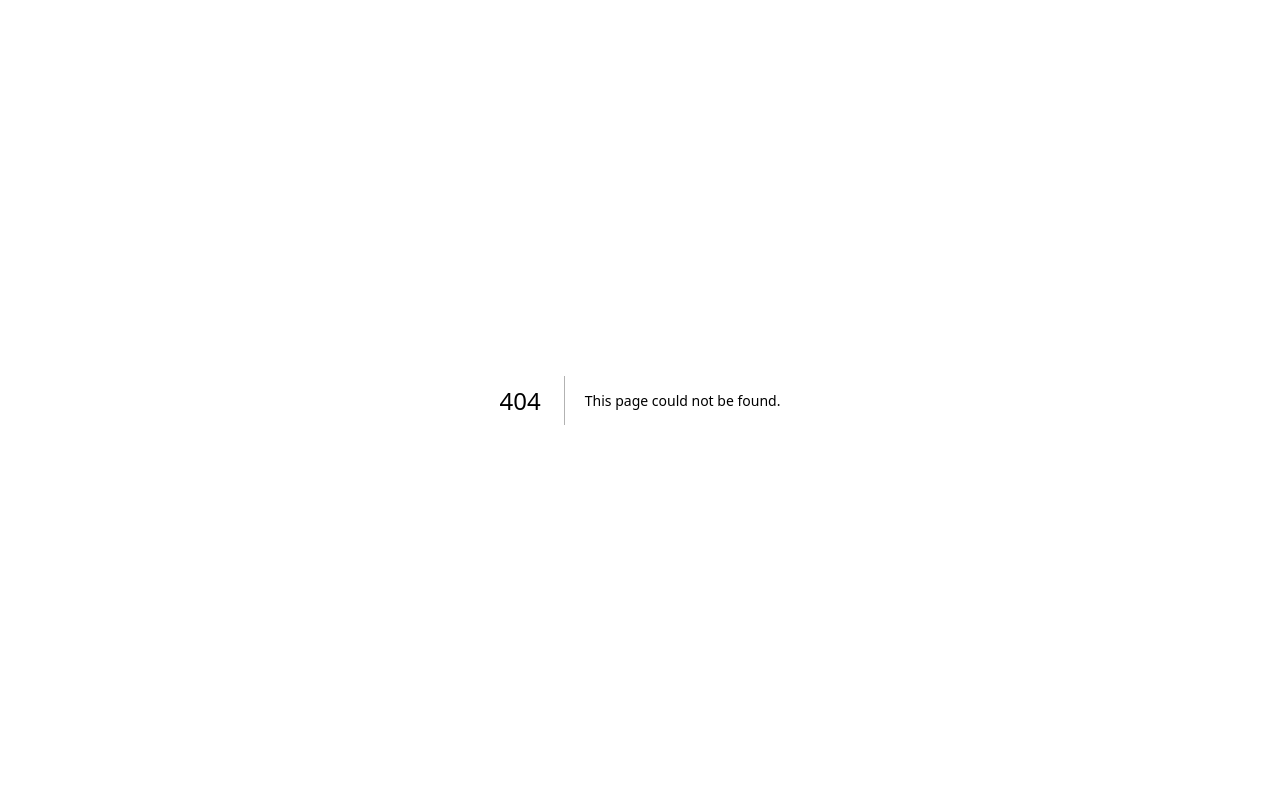
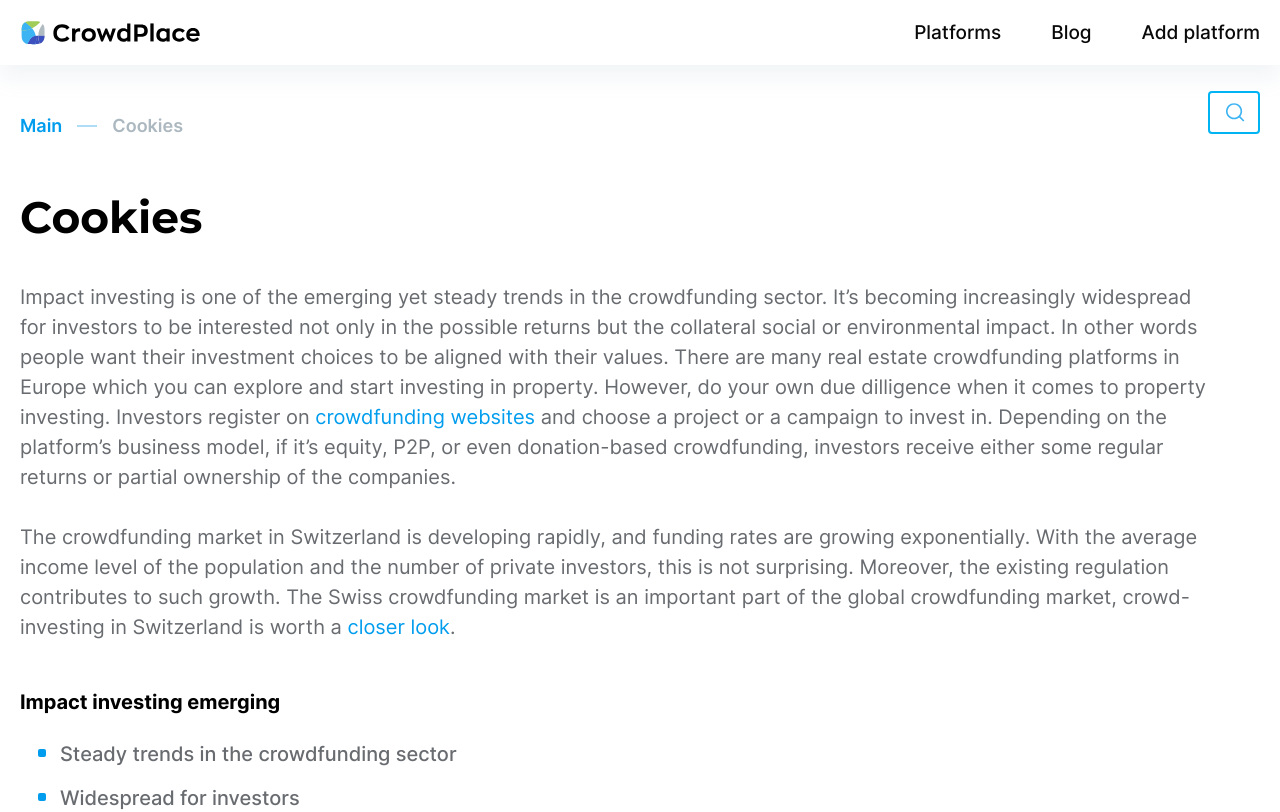
Before and after one commit to SinglePlayer56/crowd-place, a Next.js app: page /cookies in a window 1280 px wide. Before the commit this address had no page. Shown: the top 812 px of the page. Built offline with nearby package versions, Linux system fonts and the light colour scheme.

Commit message:
fix path for cookies page

```diff
--- a/app/cookie/Cookie.module.css
+++ b/app/cookies/Cookies.module.css
@@ -2,7 +2,7 @@
     margin-bottom: 30px;
 }
 
-.cookie__title {
+.cookies__title {
     margin-bottom: 35px;
 }
 
--- a/app/cookie/layout.tsx
+++ b/app/cookies/layout.tsx
@@ -2,11 +2,11 @@ import type {Metadata} from 'next'
 import {PageLayout} from "@/components";
 
 export const metadata: Metadata = {
-    title: 'Cookie | Crowd Place',
-    description: 'Cookie | Crowd Place',
+    title: 'Cookies | Crowd Place',
+    description: 'Cookies | Crowd Place',
 }
 
-export default function CookieLayout({
+export default function CookiesLayout({
                                        children,
                                    }: {
     children: React.ReactNode
--- a/app/cookie/page.tsx
+++ b/app/cookies/page.tsx
@@ -1,16 +1,16 @@
 import {BreadCrumbs, CustomList, HTag, PTag} from "@/components";
-import styles from './Cookie.module.css';
+import styles from './Cookies.module.css';
 import cn from 'classnames';
 
-const Cookie = () => {
+const Cookies = () => {
 
     return (
         <>
             <BreadCrumbs/>
-            <section className={styles.cookie}>
+            <section className={styles.cookies}>
                 <div className={'container'}>
-                    <HTag className={styles.cookie__title} tag={'h1'}>
-                        Cookie
+                    <HTag className={styles.cookies__title} tag={'h1'}>
+                        Cookies
                     </HTag>
                     <PTag fontSize={'20px'} className={cn('container-1200', styles.paragraph)}>
                         Impact investing is one of the emerging yet steady trends in the crowdfunding sector. It’s
@@ -61,4 +61,4 @@ const Cookie = () => {
     );
 };
 
-export default Cookie;
+export default Cookies;
```
